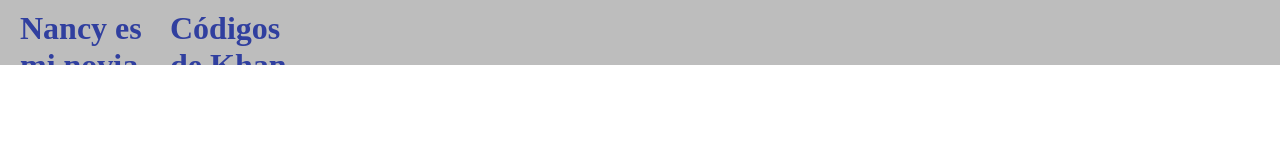
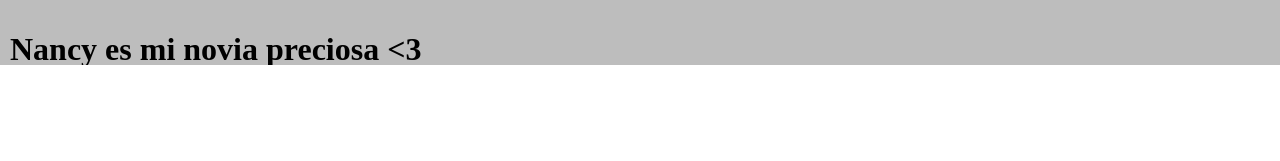
Before and after one commit to Israel1699/Khan-Academy, a plain HTML site: page prueba.html in a window 1280 px wide. Drawn offline with Linux system fonts and the light colour scheme; a web font is replaced by a local one.

Commit message:
Update estilos.css

```diff
--- a/css/estilos.css
+++ b/css/estilos.css
@@ -33,14 +33,14 @@ header{
    float: left;
  }
 
-header h1{
+/*header h1{
   color: #303F9F;
   font-family: thinly;
   width: 140px;
   float: left;
   margin: 0px;
   padding-left: 10px;
-}
+}*/
 
 header nav{
   width: 400px;
```
